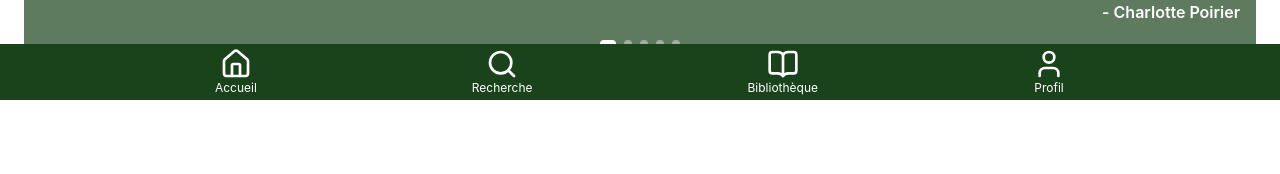
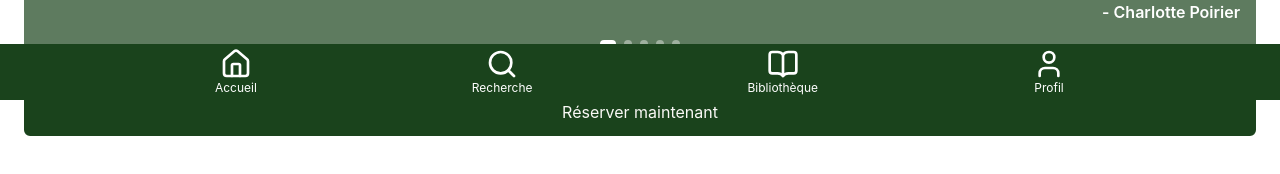
Before and after one commit to SIMPLON-DIST-CDA-260316/bibliomaniac-ad-tt-jp, a React (Vite) app: page /books/1 in a window 1280 px wide. Shown: the part 700-874 px from the top of the page. Before the commit the page ends 800 px from the top, so only its background shows below. Built offline with nearby package versions, Linux system fonts and the light colour scheme.

Commit message:
feat(bookDetails): add reserve section

```diff
--- /dev/null
+++ b/src/features/bookDetails/components/ReserveSection.tsx
@@ -0,0 +1,9 @@
+import Button from "../../../shared/ui/Button";
+
+export default function ReserveSection() {
+  return (
+    <section className="pt-6 px-6">
+      <Button fullWidth>Réserver maintenant</Button>
+    </section>
+  );
+}
--- a/src/pages/BookDetails.tsx
+++ b/src/pages/BookDetails.tsx
@@ -1,6 +1,7 @@
 import { useParams } from "react-router";
 import BookDescription from "../features/bookDetails/components/BookDescription";
 import HeroSection from "../features/bookDetails/components/HeroSection";
+import ReserveSection from "../features/bookDetails/components/ReserveSection";
 import ReviewSection from "../features/bookDetails/components/ReviewSection";
 import { getBookById } from "../features/books/data/mockBooks";
 
@@ -12,7 +13,7 @@ export default function BookDetails() {
   if (!book) return <p>Le livre recherché est introuvable</p>;
 
   return (
-    <main className="pb-4">
+    <main className="pb-20">
       <HeroSection thumbnail={book.thumbnail} title={book.title} />
       <BookDescription
         title={book.title}
@@ -24,6 +25,7 @@ export default function BookDetails() {
         description={book.description}
       />
       <ReviewSection />
+      <ReserveSection />
     </main>
   );
 }
```
